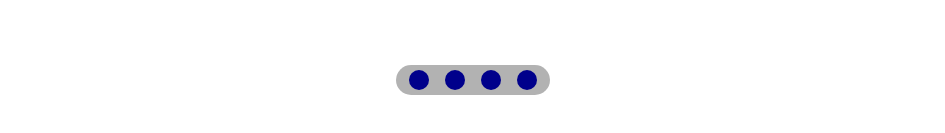
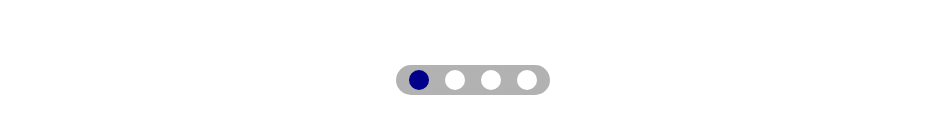
Before and after one commit to vrossi96/vue-slider, a plain HTML site: page index.html in a window 1280 px wide. Shown: the part 435-568 px from the top of the page, without its empty margins (167-1112 px from the left). Drawn offline with nearby package versions, Linux system fonts and the light colour scheme.

Commit message:
added dynamic active class

```diff
--- a/index.html
+++ b/index.html
@@ -28,7 +28,8 @@
                <div class="slider d-flex align-items-center">
                   <img v-for="(img, index) in images" v-if="isActive(index)" class="img-fluid" :src="img" alt="" />
                   <div class="slider-dots">
-                     <div v-for="(img, index) in images" class="dot mx-2 active" @click="changeImg(index)"></div>
+                     <div v-for="(img, index) in images" class="dot mx-2" @click="changeImg(index)"
+                        :class="{active: isActive(index)}"></div>
                   </div>
                </div>
             </div>
```
